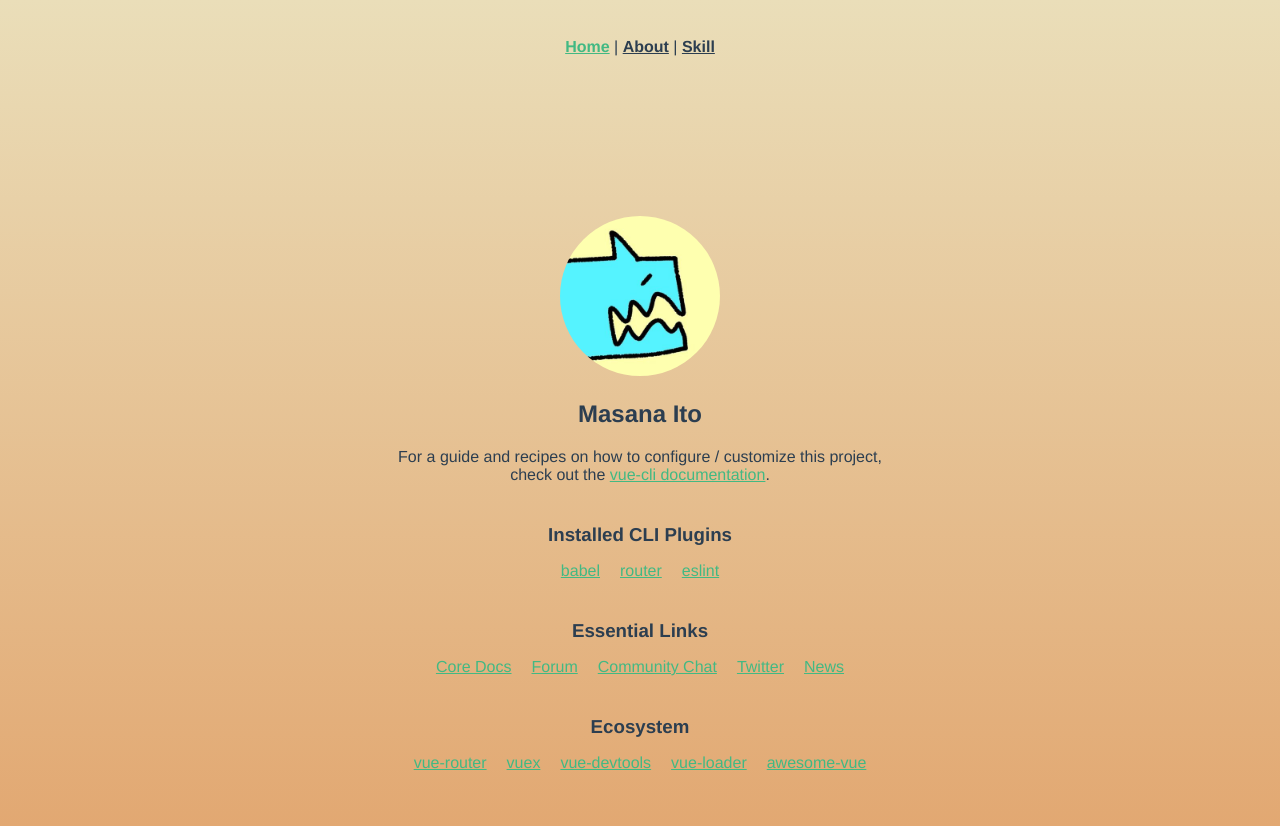
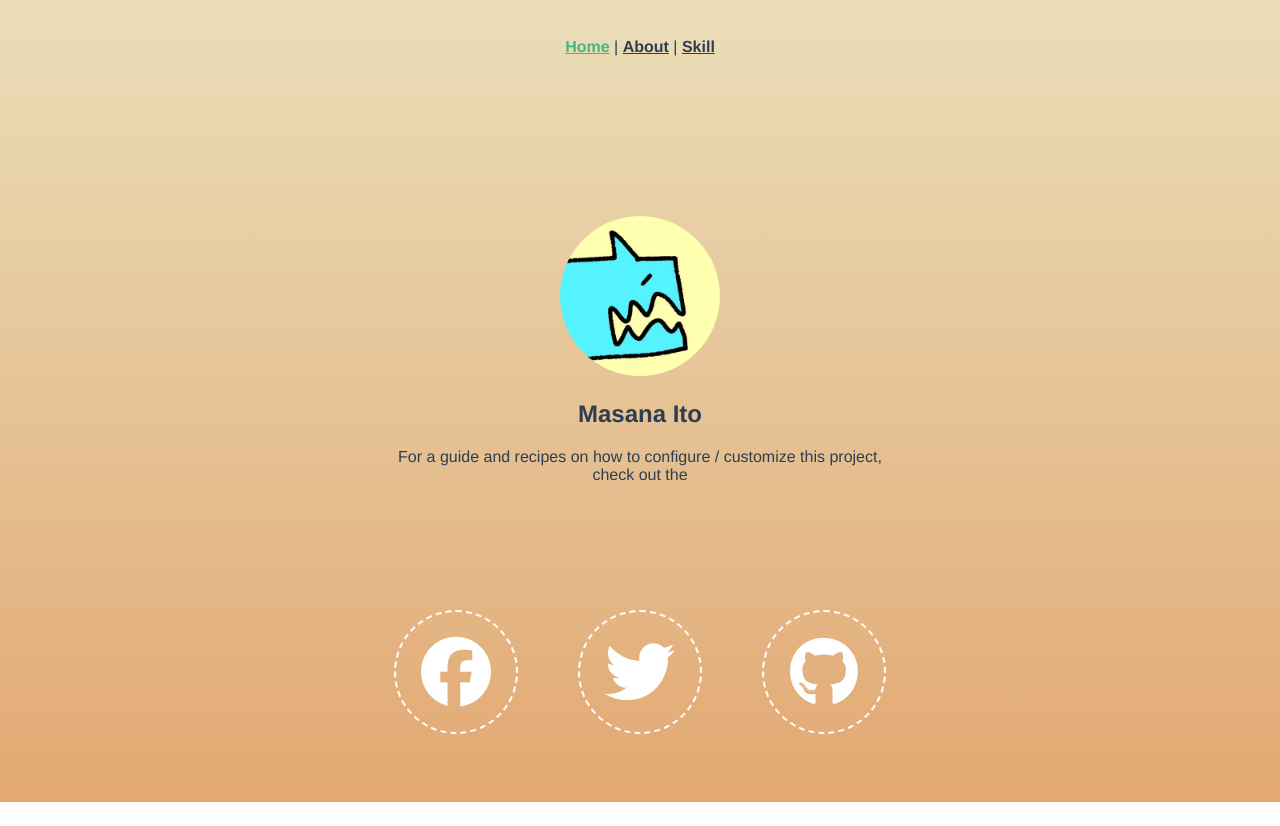
Before and after one commit to MasanaIto/PortforioSite, a Vue app: page /#/ in a window 1280 px wide. After the commit the page ends 802 px from the top, so only its background shows below. Built offline with nearby package versions, Linux system fonts and the light colour scheme.

Commit message:
about, homeページのコンテンツを作成

```diff
--- a/public/index.html
+++ b/public/index.html
@@ -5,7 +5,7 @@
     <meta http-equiv="X-UA-Compatible" content="IE=edge">
     <meta name="viewport" content="width=device-width,initial-scale=1.0">
     <link rel="icon" href="<%= BASE_URL %>favicon.ico">
-    <title><%= htmlWebpackPlugin.options.title %></title>
+    <title>Masana Ito</title>
   </head>
   <body>
     <noscript>
@@ -13,5 +13,6 @@
     </noscript>
     <div id="app"></div>
     <!-- built files will be auto injected -->
+    <script src="https://kit.fontawesome.com/12a9d9adb0.js" crossorigin="anonymous"></script>
   </body>
 </html>
--- a/src/views/About.vue
+++ b/src/views/About.vue
@@ -1,33 +1,25 @@
 <template>
   <section id="about">
     <img class="top__icon" alt="Masana Icon" src="../assets/myface.jpg">
-    <h1>Masana Ito</h1>
+    <h1>伊藤 政名(実写)</h1>
     <p>
-      For a guide and recipes on how to configure / customize this project,<br>
-      check out the
-      <a href="https://cli.vuejs.org" target="_blank" rel="noopener">vue-cli documentation</a>.
+      Good Morning!
     </p>
     <h3>経歴</h3>
     <ul>
-      <li><a href="https://github.com/vuejs/vue-cli/tree/dev/packages/%40vue/cli-plugin-babel" target="_blank" rel="noopener">babel</a></li>
-      <li><a href="https://github.com/vuejs/vue-cli/tree/dev/packages/%40vue/cli-plugin-router" target="_blank" rel="noopener">router</a></li>
-      <li><a href="https://github.com/vuejs/vue-cli/tree/dev/packages/%40vue/cli-plugin-eslint" target="_blank" rel="noopener">eslint</a></li>
+      <li>2018/4 ~ 北海学園大学 経営学部 経営学科 (夜間過程)</li>
     </ul>
     <h3>インターン歴</h3>
     <ul>
-      <li><a href="https://vuejs.org" target="_blank" rel="noopener">Core Docs</a></li>
-      <li><a href="https://forum.vuejs.org" target="_blank" rel="noopener">Forum</a></li>
-      <li><a href="https://chat.vuejs.org" target="_blank" rel="noopener">Community Chat</a></li>
-      <li><a href="https://twitter.com/vuejs" target="_blank" rel="noopener">Twitter</a></li>
-      <li><a href="https://news.vuejs.org" target="_blank" rel="noopener">News</a></li>
+      <li>2019/2 ~ 3 ダイアモンドヘッド株式会社</li>
+      <li>2019/10 ~ 現在 株式会社インフィニットループ</li>
     </ul>
-    <h3>趣味</h3>
+    <h3>バイト歴</h3>
     <ul>
-      <li><a href="https://router.vuejs.org" target="_blank" rel="noopener">vue-router</a></li>
-      <li><a href="https://vuex.vuejs.org" target="_blank" rel="noopener">vuex</a></li>
-      <li><a href="https://github.com/vuejs/vue-devtools#vue-devtools" target="_blank" rel="noopener">vue-devtools</a></li>
-      <li><a href="https://vue-loader.vuejs.org" target="_blank" rel="noopener">vue-loader</a></li>
-      <li><a href="https://github.com/vuejs/awesome-vue" target="_blank" rel="noopener">awesome-vue</a></li>
+      <li>刺繍屋</li>
+      <li>ファストフード店</li>
+      <li>ゲームのバグチェッカー</li>
+      <li>ロボット・プログラミング教室講師</li>
     </ul>
   </section>
 </template>
@@ -51,7 +43,7 @@
     padding: 0;
   }
   li {
-    display: inline-block;
+    display: block;
     margin: 0 10px;
   }
   a {
--- a/src/views/Home.vue
+++ b/src/views/Home.vue
@@ -5,30 +5,21 @@
     <p>
       For a guide and recipes on how to configure / customize this project,<br>
       check out the
-      <a href="https://cli.vuejs.org" target="_blank" rel="noopener">vue-cli documentation</a>.
     </p>
-    <h3>Installed CLI Plugins</h3>
-    <ul>
-      <li><a href="https://github.com/vuejs/vue-cli/tree/dev/packages/%40vue/cli-plugin-babel" target="_blank" rel="noopener">babel</a></li>
-      <li><a href="https://github.com/vuejs/vue-cli/tree/dev/packages/%40vue/cli-plugin-router" target="_blank" rel="noopener">router</a></li>
-      <li><a href="https://github.com/vuejs/vue-cli/tree/dev/packages/%40vue/cli-plugin-eslint" target="_blank" rel="noopener">eslint</a></li>
-    </ul>
-    <h3>Essential Links</h3>
-    <ul>
-      <li><a href="https://vuejs.org" target="_blank" rel="noopener">Core Docs</a></li>
-      <li><a href="https://forum.vuejs.org" target="_blank" rel="noopener">Forum</a></li>
-      <li><a href="https://chat.vuejs.org" target="_blank" rel="noopener">Community Chat</a></li>
-      <li><a href="https://twitter.com/vuejs" target="_blank" rel="noopener">Twitter</a></li>
-      <li><a href="https://news.vuejs.org" target="_blank" rel="noopener">News</a></li>
-    </ul>
-    <h3>Ecosystem</h3>
-    <ul>
-      <li><a href="https://router.vuejs.org" target="_blank" rel="noopener">vue-router</a></li>
-      <li><a href="https://vuex.vuejs.org" target="_blank" rel="noopener">vuex</a></li>
-      <li><a href="https://github.com/vuejs/vue-devtools#vue-devtools" target="_blank" rel="noopener">vue-devtools</a></li>
-      <li><a href="https://vue-loader.vuejs.org" target="_blank" rel="noopener">vue-loader</a></li>
-      <li><a href="https://github.com/vuejs/awesome-vue" target="_blank" rel="noopener">awesome-vue</a></li>
-    </ul>
+
+    <div class="social">
+      <a href="https://www.facebook.com/masana.ito.758" class="link facebook" target="_parent">
+        <span class="fab fa-facebook"></span>
+      </a>
+      <a href="https://twitter.com/zhen2333" class="link twitter" target="_parent">
+        <span class="fa fa-twitter"></span>
+      </a>
+      <a href="https://github.com/MasanaIto" class="link github" target="_parent">
+        <span class="fab fa-github">
+          <!--<img src="Octicons-mark-github.svg" width="100px" height="100px">-->
+        </span>
+      </a>
+    </div>
   </section>
 </template>
 
@@ -57,6 +48,58 @@ a {
   color: #42b983;
 }
 
+.social {
+  padding-top: 5em;
+  width: 100%;
+  top: 50%;
+  text-align: center;
+}
+
+.social .link {
+  display: inline-block;
+  vertical-align: middle;
+  position: relative;
+  width: 100px;
+  height: 100px;
+  border-radius: 50%;
+  border: 2px dashed white;
+  background-clip: content-box;
+  padding: 10px;
+  transition: .5s;
+  color: #D7D0BE;
+  margin: 30px;
+  // margin-right: 30px;
+  font-size: 70px;
+}
+
+.social .link span {
+  display: block;
+  position: absolute;
+  text-align: center;
+  top: 50%;
+  left: 50%;
+  transform: translate(-50%, -50%);
+}
+
+.social .link:hover {
+  padding: 20px;
+  color: white;
+  margin-left: -5px;
+  transform: translateX(10px) rotate(360deg);
+}
+
+.social .link.github {
+  color: white;
+}
+
+.social .link.twitter {
+  color: white;
+}
+
+.social .link.facebook {
+  color: white;
+}
+
 </style>
 
 <script>
```
Also changed, not shown: src/assets/github-icon.png (added), src/assets/github.png (added).
